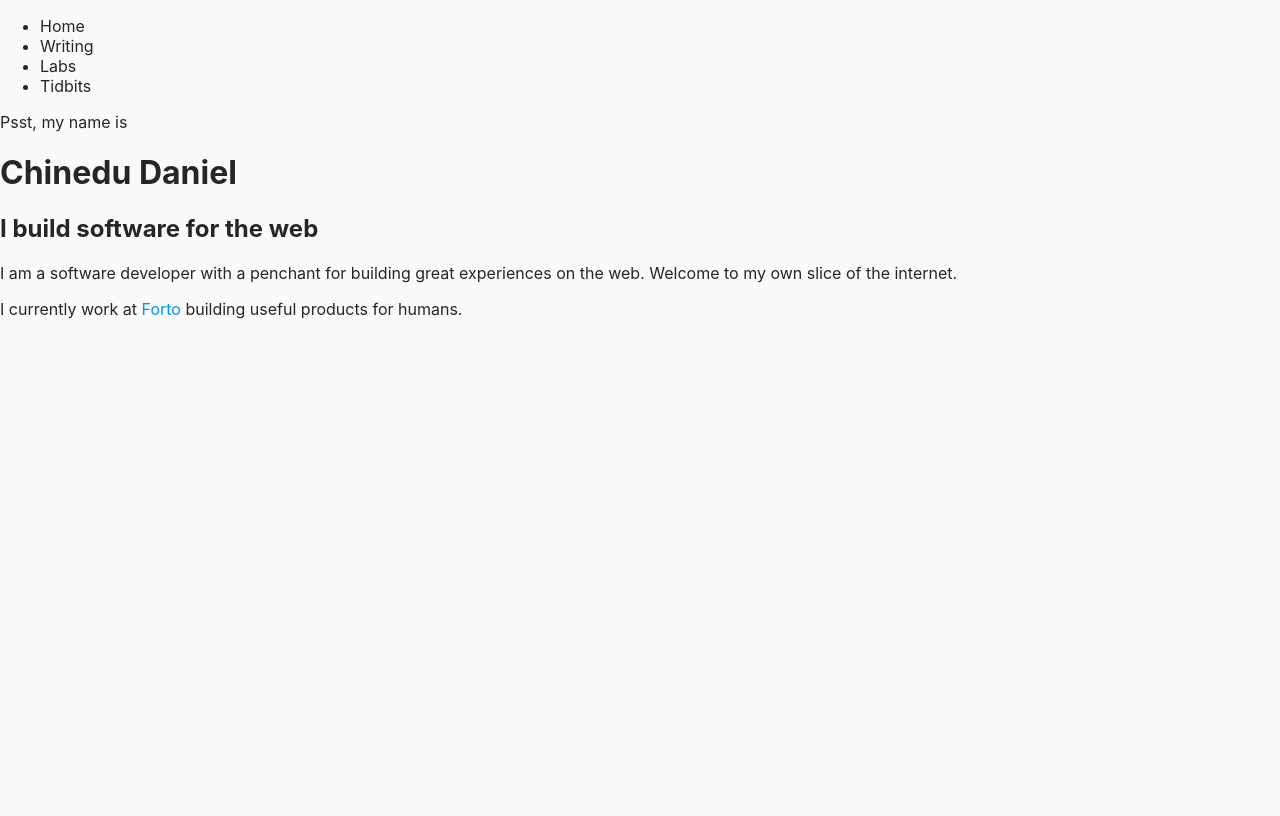
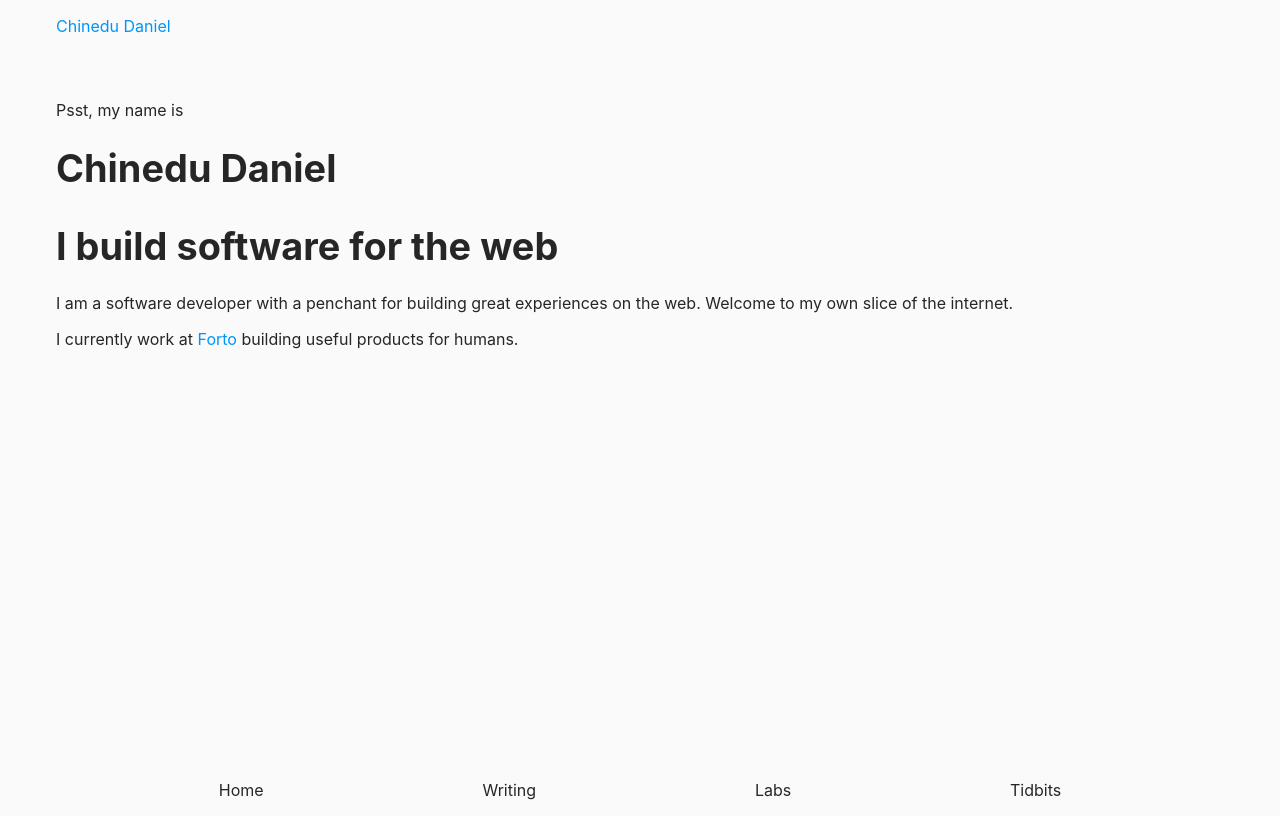
Before and after one commit to thechinedu/source, a Next.js app: page / in a window 1280 px wide. Built offline with nearby package versions, Linux system fonts and the light colour scheme.

Commit message:
Start iterating on the homepage

```diff
--- /dev/null
+++ b/components/Container/Container.module.css
@@ -0,0 +1,6 @@
+.container {
+  width: 100%;
+  max-width: 1200px;
+  margin: 0 auto;
+  padding: var(--spacer-2);
+}
--- /dev/null
+++ b/components/Container/Container.tsx
@@ -0,0 +1,9 @@
+import styles from "./Container.module.css";
+
+import { FC } from "react";
+
+const Container: FC = ({ children }) => {
+  return <div className={styles.container}>{children}</div>;
+};
+
+export default Container;
--- /dev/null
+++ b/components/Container/index.tsx
@@ -0,0 +1,3 @@
+import Container from "./Container";
+
+export default Container
--- /dev/null
+++ b/components/Home/Home.module.css
@@ -0,0 +1,31 @@
+.navLinksWrapper {
+  position: fixed;
+  bottom: 0;
+  left: 0;
+  width: 100%;
+}
+
+.navLinks {
+  list-style: none;
+  padding: 0;
+  margin: 0;
+  display: flex;
+  justify-content: space-evenly;
+}
+
+.main {
+  margin-top: var(--spacer-8);
+}
+
+.main h1,
+.main h2 {
+  font-size: var(--larger);
+}
+
+.main h2 {
+  margin-bottom: var(--spacer-3);
+}
+
+.main p {
+  margin-bottom: var(--spacer-2);
+}
--- /dev/null
+++ b/components/Home/Home.tsx
@@ -0,0 +1,53 @@
+import styles from "./Home.module.css";
+
+import Head from "next/head";
+import Link from "next/link";
+import { FC } from "react";
+
+import Container from "@components/Container";
+
+const Home: FC = () => {
+  return (
+    <Container>
+      <Head>
+        <title>Chinedu Daniel - Software developer</title>
+      </Head>
+      <nav className={styles.navWrapper}>
+        <Link href="/">
+          <a>Chinedu Daniel</a>
+        </Link>
+
+        <div className={styles.navLinksWrapper}>
+          <ul className={styles.navLinks}>
+            <li>Home</li>
+            <li>Writing</li>
+            <li>Labs</li>
+            <li>Tidbits</li>
+          </ul>
+        </div>
+      </nav>
+
+      <main className={styles.main}>
+        <p>Psst, my name is</p>
+
+        <h1>Chinedu Daniel</h1>
+        <h2>I build software for the web</h2>
+
+        <p>
+          I am a software developer with a penchant for building great
+          experiences on the web. Welcome to my own slice of the internet.
+        </p>
+
+        <p>
+          I currently work at{" "}
+          <a href="https://forto.com" target="_blank" rel="noreferrer">
+            Forto
+          </a>{" "}
+          building useful products for humans.
+        </p>
+      </main>
+    </Container>
+  );
+};
+
+export default Home;
--- a/components/Home/index.tsx
+++ b/components/Home/index.tsx
@@ -1,36 +1,3 @@
-import { FC } from "react";
-
-const Home: FC = () => {
-  return (
-    <>
-      <nav>
-        <ul>
-          <li>Home</li>
-          <li>Writing</li>
-          <li>Labs</li>
-          <li>Tidbits</li>
-        </ul>
-      </nav>
-
-      <main>
-        <p>Psst, my name is</p>
-        <h1>Chinedu Daniel</h1>
-        <h2>I build software for the web</h2>
-        <p>
-          I am a software developer with a penchant for building great
-          experiences on the web. Welcome to my own slice of the internet.
-        </p>
-
-        <p>
-          I currently work at{" "}
-          <a href="https://forto.com" target="_blank" rel="noreferrer">
-            Forto
-          </a>{" "}
-          building useful products for humans.
-        </p>
-      </main>
-    </>
-  );
-};
+import Home from "./Home";
 
 export default Home;
--- a/pages/_app.tsx
+++ b/pages/_app.tsx
@@ -1,5 +1,6 @@
 import "modern-css-reset";
 import "@styles/globals.css";
+
 import type { AppProps } from "next/app";
 
 function MyApp({ Component, pageProps }: AppProps) {
--- /dev/null
+++ b/pages/_document.tsx
@@ -0,0 +1,25 @@
+import { Html, Head, Main, NextScript } from "next/document";
+
+export default function Document() {
+  return (
+    <Html>
+      <Head>
+        <link rel="shortcut icon" href="./favicon.ico" type="image/x-icon" />
+        <link rel="preconnect" href="https://fonts.googleapis.com" />
+        <link
+          rel="preconnect"
+          href="https://fonts.gstatic.com"
+          crossOrigin="crossorigin"
+        />
+        <link
+          href="https://fonts.googleapis.com/css2?family=Nanum+Gothic&display=swap"
+          rel="stylesheet"
+        />
+      </Head>
+      <body>
+        <Main />
+        <NextScript />
+      </body>
+    </Html>
+  );
+}
```
Also changed, not shown: components/Layout.tsx (deleted, +0 -7 lines).
